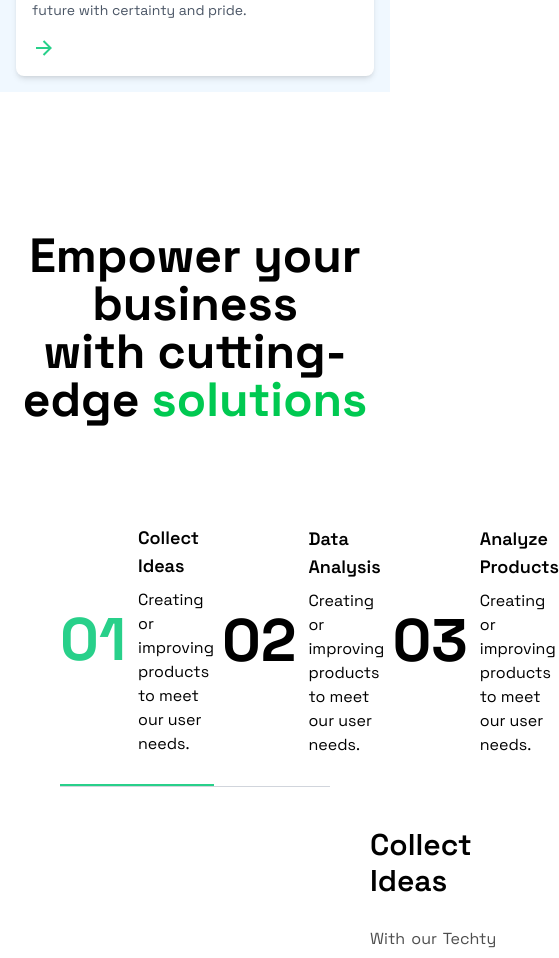
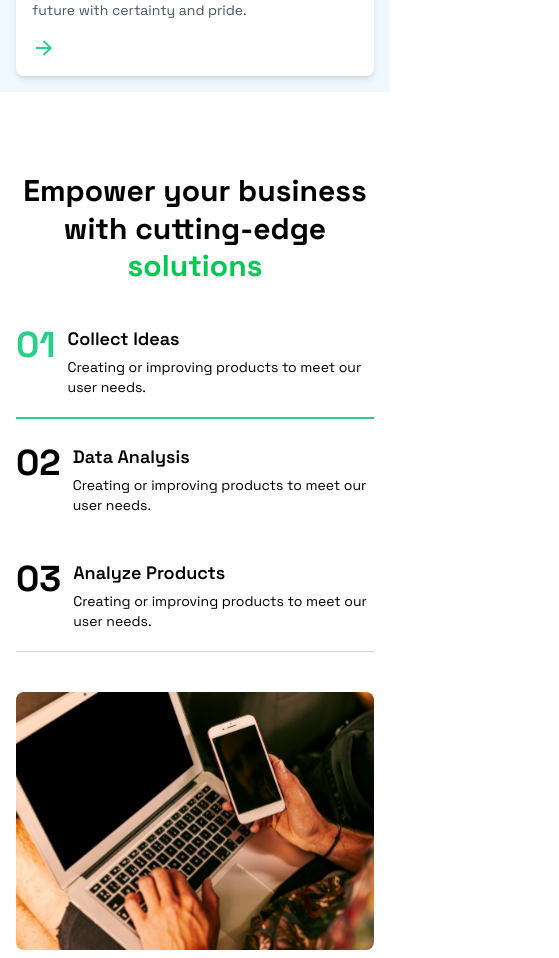
Before and after one commit to Donrealex/Techty, a React (Vite) app: page /service in a window 390 px wide. Shown: the part 1024-1982 px from the top of the page, 559 px wide, since content can reach past the window. Built offline with nearby package versions, Linux system fonts and the light colour scheme.

Commit message:
all mobile responsive done except some part of the Homepage

```diff
--- a/src/components/AboutFounder.jsx
+++ b/src/components/AboutFounder.jsx
@@ -3,7 +3,7 @@ import founder from "../assets/founder.svg"
 
 const AboutFounder = () => {
   return (
-    <section className="container font-space  mx-auto bg-white py-10 md:flex flex-col md:flex-row">
+    <section className=" font-space  mx-auto bg-white py-5 px-3 md:flex flex-col md:flex-row">
       {/* The Text */}
       <div className="md:w-1/2 w-full p-4 md:p-8 space-y-10">
         <h2 className="text-2xl md:text-3xl font-bold">
@@ -35,7 +35,7 @@ const AboutFounder = () => {
         <img
           src={founder}
           alt="founder"
-          className="w-full h-full object-cover"
+          className="w-full h-full object-cover rounded-lg"
         />
       </div>
     </section>
--- a/src/components/AboutHero.jsx
+++ b/src/components/AboutHero.jsx
@@ -5,18 +5,18 @@ const AboutHero = () => {
 
 
   return (
-    <section className="container font-space mx-auto bg-[#F0F8FF] py-10 mt-28 md:flex flex-col md:flex-row">
+    <section className=" font-space mx-auto bg-[#F0F8FF] py-5 px-3 mt-28 md:flex flex-col md:flex-row">
       <div className="md:w-1/2 w-full h-64 md:h-full">
         <img
           src={aboutImage}
           alt="Team Discussion"
-          className="w-full h-full object-cover"
+          className="w-full h-full object-cover rounded-lg"
         />
       </div>
 
       <div className="md:w-1/2 w-full p-4 md:p-8 space-y-6">
         <h2 className="text-2xl md:text-3xl font-bold">
-          <span className="text-[#28D08A]">About</span>Techty
+          <span className="text-[#28D08A]">About </span>Techty
         </h2>
         <p className="text-gray-600 leading-relaxed text-sm md:text-base">
           We’re constantly pushing the boundaries of what’s possible and seeking
--- a/src/components/BlogHero.jsx
+++ b/src/components/BlogHero.jsx
@@ -6,7 +6,7 @@ const BlogHero = () => {
     <section className="container font-space bg-[#F1F1F1] p-6 mt-28 items-center justify-center">
       <div>
         <h1 className="text-6xl font-bold text-center mb-4">Our Blog</h1>
-        <p className="text-center text-[#6F7681] text-lg mb-8">
+        <p className="text-center text-[#6F7681] text-lg  mb-8">
           We're constantly pushing the boundaries of what's
           <br />
           possible and seeking new ways to improve our
@@ -20,7 +20,7 @@ const BlogHero = () => {
         </div>
         <div className="text-start  gap-5 lg:space-y-8 bg-white md:w-1/2 p-5 w-full md:p-8 rounded-lg">
           <p className=" text-lg ">May 30, 2023</p>
-          <p className="font-semibold text-4xl mb:text-2xl pb-2">
+          <p className="font-semibold text-4xl lg:text-4xl md:text-2xl pb-2">
             5 reasons why Techty is the go-to choice for small business.
           </p>
           <p>
--- a/src/components/Hero.jsx
+++ b/src/components/Hero.jsx
@@ -5,7 +5,7 @@ import heroImg from "../assets/heroImg.svg";
 const Hero = () => {
   const printMsg = () => {};
   return (
-    <div className=" container h-screen bg-[#F0F8FF] pt-20 mb-32 items-center justify-center font-space gap-10 h[1024px]">
+    <div className="  h-screen bg-[#F0F8FF] pt-20 mb-32 items-center justify-center font-space gap-10 h[1024px]">
       {/* HERO TEXT AND IMAGE */}
       <div className="min-h-screen bg-[#F0F8FF] flex flex-col items-center justify-center font-space gap-10 px-4 py-8 overflow-x-hidden">
         <div className="flex flex-col lg:flex-row items-center justify-between w-full max-w-7xl gap-10">
--- a/src/components/Pricing.jsx
+++ b/src/components/Pricing.jsx
@@ -5,7 +5,7 @@ import { CheckCircle, XCircle } from 'lucide-react';
 const Pricing = () => {
     const printMsg = () => {};
   return (
-    <section className="container font-space bg-[#F0F8FF] rounded-lg p-6 grid gap-8">
+    <section className=" font-space bg-[#F0F8FF] rounded-lg p-6 grid gap-8">
       <h2 className="text-3xl sm:text-4xl font-bold text-center">
         We have the best <span className="text-[#28D08A]">pricing</span>
         <br /> package for you
--- a/src/components/ServiceHero.jsx
+++ b/src/components/ServiceHero.jsx
@@ -4,7 +4,7 @@ import { NavLink } from 'react-router-dom';
 
 const ServiceHero = () => {
   return (
-    <section className="container font-space bg-[#F0F8FF]  flex flex-col items-center justify-center p-4 md:p-8 mt-28">
+    <section className=" font-space bg-[#F0F8FF]  flex flex-col items-center justify-center p-4 md:p-8 mt-28">
       <div className="text-center mb-10">
         <h1 className="text-3xl md:text-4xl font-bold">
           We provide the best <span className="text-[#28D08A]">service</span>{" "}
--- a/src/components/SubHero.jsx
+++ b/src/components/SubHero.jsx
@@ -4,13 +4,11 @@ import subTable from "../assets/subTable.PNG";
 import subColors from "../assets/subColors.PNG";
 import Button from './Button';
 import { CheckCircle, CircleCheckBig,  } from 'lucide-react';
-// import { subHeroData } from '../constants/data';
 
 
 
 
 const SubHero = () => {
-    // const [activeId, setActiveId] = useState(subHeroData[0].id);
     const [first, setFirst] = useState(true);
     const [second, setSecond] = useState(false);
     const [third, setThird] = useState(false);
@@ -18,137 +16,96 @@ const SubHero = () => {
     const printMsg = () => {};
 
   return (
-    // <div className="container h-screen items-center justify-center font-space">
-    //   <p className="text-5xl font-bold text-center p-10">
-    //     Empower your business with cutting-edge
-    //     <span className="text-[#28D08A]"> solutions. </span>
-    //   </p>
-    //   <div className="flex flex-col md:flex-row items-center justify-center p-10 gap-8 bg-white">
-    //     {subHeroData.map((item) => (
-    //       <section className="flex flex-col gap-4" key={item.id}>
-    //         <div onClick={() => setActiveId(item.id)}
-    //           className={`flex items-start space-x-4 p-6 cursor-pointer transition-all duration-300 border-b-4
-    //         ${
-    //           activeId === item.id
-    //             ? "border-[#28D08A] bg-gray-100 shadow-lg" // Active look
-    //             : "border-black"
-    //         }`}
-    //         >
-    //           <h2 className="text-6xl text-[#28D08A] font-semibold">
-    //             {item.num}
-    //           </h2>
-    //           <div className="text-gray-800">
-    //             <h3 className="text-3xl font-semibold">{item.head}</h3>
-    //             <p className="text-lg mt-1">{item.data}</p>
-    //           </div>
-    //         </div>
-    //         <div>
-    //           {activeId === item.id && (
-    //             <div className="p-6">
-    //               <h4 className="text-xl font-semibold">Details</h4>
-    //               <img src={item.img} alt={item.head} className="w-full h-auto mt-4" />
-    //               <p className="text-gray-600">{item.content}</p>
-    //             </div>
-    //           )}
-    //         </div>
-    //       </section>
-    //     ))}
-    //   </div>
-    // </div>
-    <section className="flex flex-col font-space container mt-10 w-full">
-      <div className="flex items-center justify-center py-25">
-        <p className="text-center text-5xl font-extrabold">
+
+
+    <section className=" container flex flex-col font-space mt-10 w-full px-4 sm:px-6 lg:px-10">
+      <div className="flex items-center justify-center py-10 sm:py-16">
+        <h1 className="text-center text-3xl sm:text-4xl lg:text-5xl font-extrabold leading-tight">
           Empower your business
-          <br /> with cutting-edge{" "}
-          <span className="text-green-500">solutions</span>
-        </p>
+          <br />
+          with cutting-edge <span className="text-green-500">solutions</span>
+        </h1>
       </div>
-      <div className="flex mx-15 border-b-1 border-b-gray-300 mb-10 gap-2">
-        <div
-          onClick={() => {
-            setFirst(true), setSecond(false), setThird(false);
-          }}
-          className={
-            first
-              ? "flex items-center gap-3 pb-7 cursor-pointer border-b-2 border-[#28D08A] "
-              : "flex items-center gap-3 pb-7 cursor-pointer"
-          }
-        >
-          <h1 className={`text-6xl font-extrabold ${first ? "text-[#28D08A]" : "text-black"}`}>01</h1>
-          <div className="flex flex-col gap-2 ">
-            <p className="font-semibold text-lg">Collect Ideas</p>
-            <p>Creating or improving products to meet our user needs.</p>
-          </div>
-        </div>
-        <div
-          onClick={() => {
-            setFirst(false), setSecond(true), setThird(false);
-          }}
-          className={
-            second
-              ? "flex items-center gap-3 pb-7 cursor-pointer border-b-2 border-[#28D08A]"
-              : "flex items-center gap-3 pb-7 cursor-pointer"
-          }
-        >
-          <h1 className={`font-extrabold text-6xl ${second ? "text-[#28D08A]" : "text-black"}`}>02</h1>
-          <div className="flex flex-col gap-2">
-            <p className="font-semibold text-lg">Data Analysis</p>
-            <p>Creating or improving products to meet our user needs.</p>
-          </div>
-        </div>
-        <div
-          onClick={() => {
-            setFirst(false), setSecond(false), setThird(true);
-          }}
-          className={
-            third
-              ? "flex items-center gap-3 pb-7 cursor-pointer border-b-2 border-[#28D08A]"
-              : "flex items-center gap-3 pb-7 cursor-pointer"
-          }
-        >
-          <h1 className={`font-extrabold text-6xl ${third ? "text-[#28D08A]" : "text-black"}`}>03</h1>
-          <div className="flex flex-col gap-2">
-            <p className="font-semibold text-lg">Analyze Products</p>
-            <p>Creating or improving products to meet our user needs.</p>
-          </div>
-        </div>
+
+      <div className="flex flex-col sm:flex-row border-b border-gray-300 mb-10 gap-6">
+        {[1, 2, 3].map((num) => {
+          const isActive =
+            (num === 1 && first) ||
+            (num === 2 && second) ||
+            (num === 3 && third);
+          const setActive = () => {
+            setFirst(num === 1);
+            setSecond(num === 2);
+            setThird(num === 3);
+          };
+          const titles = ["Collect Ideas", "Data Analysis", "Analyze Products"];
+          return (
+            <div
+              key={num}
+              onClick={setActive}
+              className={`flex items-start gap-3 pb-5 cursor-pointer ${
+                isActive ? "border-b-2 border-[#28D08A]" : ""
+              }`}
+            >
+              <h1
+                className={`text-4xl sm:text-5xl font-extrabold ${
+                  isActive ? "text-[#28D08A]" : "text-black"
+                }`}
+              >
+                0{num}
+              </h1>
+              <div className="flex flex-col gap-1">
+                <p className="font-semibold text-lg">{titles[num - 1]}</p>
+                <p className="text-sm sm:text-base">
+                  Creating or improving products to meet our user needs.
+                </p>
+              </div>
+            </div>
+          );
+        })}
       </div>
+
+
       <div>
-        {first ? (
-          <div className="flex items-center  mx-15 gap-10">
+        {(first || second || third) && (
+          <div className="grid md:grid-cols-[50%_50%] md:py-14  items-center gap-10  mb-10">
             <img
-              src={subPc}
-              alt="image of a phone and laptop"
-              className="w-[550px]"
+              src={first ? subPc : second ? subTable : subColors}
+              alt="section image"
+              className="w-full object-contain rounded-lg"
             />
-
-            <div className="flex flex-col gap-7">
-              <h1 className="text-3xl font-semibold">Collect Ideas</h1>
-              <p className="text-md text-[#4E4E4E] text-justify">
+            <div className="flex flex-col  gap-6">
+              <h1 className="text-2xl sm:text-3xl font-semibold">
+                {first
+                  ? "Collect Ideas"
+                  : second
+                  ? "Data Analysis"
+                  : "Finalize Product"}
+              </h1>
+              <p className="text-sm sm:text-base text-[#4E4E4E] text-justify">
                 With our Techty company, you can create landing pages that
-                convert more <br /> visitors than any other website. You can
-                easily create a page using a variety <br /> of unique blocks.
+                convert more visitors than any other website. You can easily
+                create a page using a variety of unique blocks.
               </p>
-              <div className="flex flex-col gap-3 ">
+              <div className="flex flex-col gap-3">
                 <div className="flex items-center gap-2">
-                  <CheckCircle className="" />
+                  <CheckCircle />
                   <span>
                     We collect ideas from different design inspirations.
                   </span>
                 </div>
                 <div className="flex items-center gap-2">
-                  <CheckCircle className="" />
+                  <CheckCircle />
                   <span>Analysis data for any kind of corrections.</span>
                 </div>
                 <div className="flex items-center gap-2">
-                  <CircleCheckBig className="" />
-
+                  <CheckCircle />
                   <span>
                     Finalize the product for the production to be done.
                   </span>
                 </div>
               </div>
-              <div className="flex">
+              <div>
                 <Button
                   func={printMsg}
                   name="Request a Free Demo"
@@ -157,98 +114,6 @@ const SubHero = () => {
               </div>
             </div>
           </div>
-        ) : (
-          ""
-        )}
-
-        {second ? (
-          <div className="flex items-center  mx-15 mb-10 gap-10">
-            <img
-              src={subTable}
-              alt="image of pencil, paper and book"
-              className="w-[550px]"
-            />
-            <div className="flex flex-col gap-7">
-              <h1 className="text-3xl font-semibold">Data Analysis</h1>
-              <p className="text-md text-[#4E4E4E] text-justify">
-                With our Techty company, you can create landing pages that
-                convert more <br /> visitors than any other website. You can
-                easily create a page using a variety <br /> of unique blocks.
-              </p>
-              <div className="flex flex-col gap-3 ">
-                <div className="flex items-center gap-2">
-                  <CheckCircle className="" />
-                  <span>
-                    We collect ideas from different design inspirations.
-                  </span>
-                </div>
-                <div className="flex items-center gap-2">
-                  <CheckCircle className="" />
-                  <span>Analysis data for any kind of corrections.</span>
-                </div>
-                <div className="flex items-center gap-2">
-                  <CheckCircle className="" />
-                  <span>
-                    Finalize the product for the production to be done.
-                  </span>
-                </div>
-              </div>
-              <div className="flex">
-                <Button
-                  func={printMsg}
-                  name="Request a Free Demo"
-                  style="bg-black rounded-md text-white px-4 py-2 hover:bg-[#28D09A] transition duration-300"
-                />
-              </div>
-            </div>
-          </div>
-        ) : (
-          ""
-        )}
-
-        {third ? (
-          <div className="flex items-center  mx-15 mb-10 gap-10">
-            <img
-              src={subColors}
-              alt="image of 8 colored papers"
-              className="w-[550px]"
-            />
-            <div className="flex flex-col gap-7">
-              <h1 className="text-3xl font-semibold">Finalize Product</h1>
-              <p className="text-md text-[#4E4E4E] text-justify">
-                With our Techty company, you can create landing pages that
-                convert more <br /> visitors than any other website. You can
-                easily create a page using a variety <br /> of unique blocks.
-              </p>
-              <div className="flex flex-col gap-3 ">
-                <div className="flex items-center gap-2">
-                  <CheckCircle className="" />
-                  <span>
-                    We collect ideas from different design inspirations.
-                  </span>
-                </div>
-                <div className="flex items-center gap-2">
-                  <CheckCircle className="" />
-                  <span>Analysis data for any kind of corrections.</span>
-                </div>
-                <div className="flex items-center gap-2">
-                  <CheckCircle className="" />
-                  <span>
-                    Finalize the product for the production to be done.
-                  </span>
-                </div>
-              </div>
-              <div className="flex">
-                <Button
-                  func={printMsg}
-                  name="Request a Free Demo"
-                  style="bg-black rounded-md text-white px-4 py-2 hover:bg-[#28D09A] transition duration-300"
-                />
-              </div>
-            </div>
-          </div>
-        ) : (
-          ""
         )}
       </div>
     </section>
--- a/src/constants/data.jsx
+++ b/src/constants/data.jsx
@@ -1,6 +1,3 @@
-import subPc from "../assets/subPc.svg"
-import subTable from "../assets/subTable.PNG"
-import subColors from "../assets/subColors.PNG"
 
 import msgIcon from "../assets/msgIcon.svg"
 import circleIcon from "../assets/cicleIcon.svg"
@@ -21,32 +18,7 @@ import rateIcon from "../assets/rateIcon.svg";
 import pcIcon from "../assets/pcIcon.svg";
 import rightIcon from "../assets/rightIcon.svg";
 
-export const subHeroData = [
-  {
-    id: 1,
-    num: "01",
-    head: "Collect Ideas",
-    data: "Creating or improving products to meet our user needs.",
-    img: subPc,
-    content: "Lorem ipsum dolor sit amet, consectetur adipiscing elit. Sed do eiusmod tempor incididunt ut labore et dolore magna aliqua.",
-  },
-  {
-    id: 2,
-    num: "02",
-    head: "Data Analysis",
-    data: "Creating or improving products to meet our user needs.",
-    img : subTable,
-     content: "Ut enim ad minim veniam, quis nostrud exercitation ullamco laboris nisi ut aliquip ex ea commodo consequat.",
-  },
-  {
-    id: 3,
-    num: "03",
-    head: "Analyze Product",
-    data: "Creating or improving products to meet our user needs.",
-    img: subColors,
-     content: "Duis aute irure dolor in reprehenderit in voluptate velit esse cillum dolore eu fugiat nulla pariatur.",
-  },
-];
+
 export const unleashData =[
   {
     icon: msgIcon,
```
Also changed, not shown: src/components/Navbar.jsx (+17 -3 lines), src/components/Teams.jsx (+10 -6 lines), src/pages/Home.jsx (+7 -7 lines).
